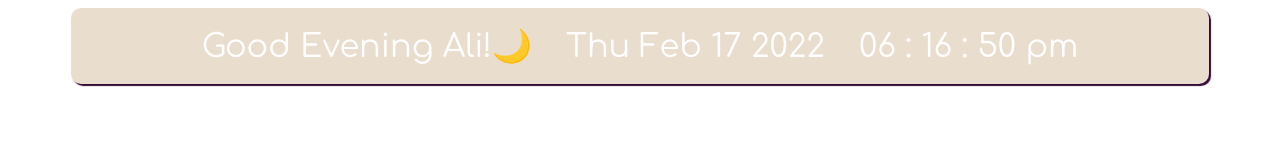
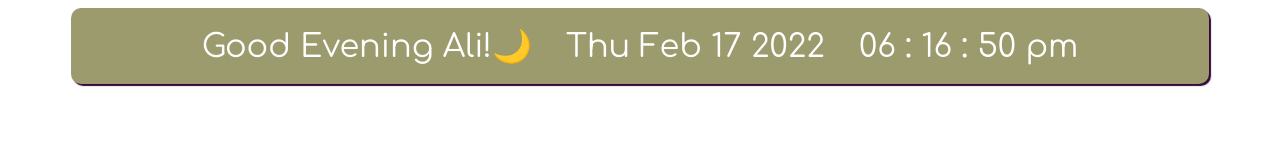
Before and after one commit to chimvantae/notion, a plain HTML site: page index.html in a window 1280 px wide. Drawn offline with Linux system fonts and the light colour scheme.

Commit message:
Update index.html

```diff
--- a/index.html
+++ b/index.html
@@ -40,7 +40,7 @@ h1 {
 .card {
     padding: 10px 25px 10px 25px;
     border-radius: 10px;
-    background: #E9DDCE;
+    background: #9B9B6E;
     width: 85vw;
     color: #fff;
     display: inline-block;
```
